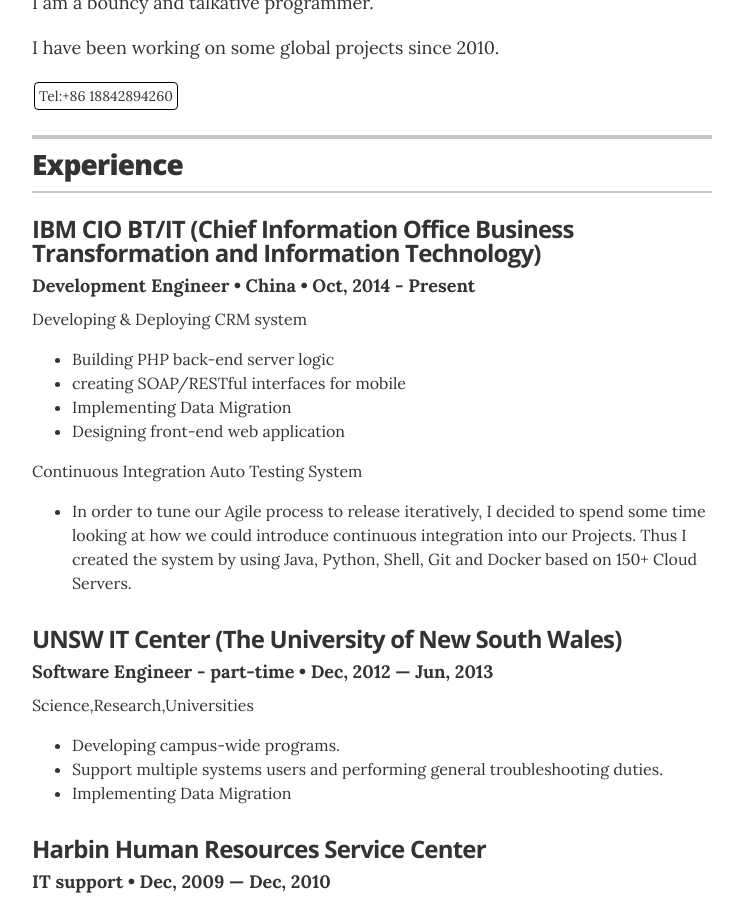
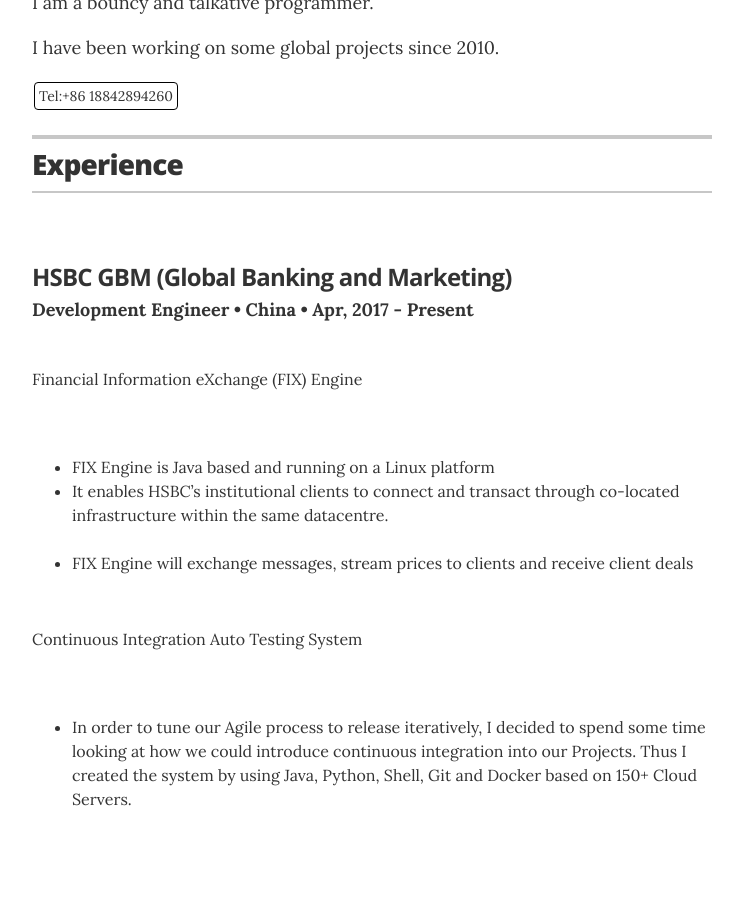
Before and after one commit to ohraymaster/ohraymaster.github.io, a Jekyll site: the page built from index.html, in a window 1280 px wide and 900 px high, scrolled down 360 px. Shown: the whole window, without its empty margins (268-1011 px from the left). Built offline with Jekyll 4.4.1, drawn with Linux system fonts in a browser that asks for light colours.

Commit message:
Update resume.html

```diff
--- a/_layouts/resume.html
+++ b/_layouts/resume.html
@@ -53,6 +53,24 @@
         <header class="section-header">
           <h2>Experience</h2>
         </header>
+        <!-- Duplicate these resume-item elements and edit accordingly for each job you want to add here -->
+        <div class="resume-item">
+          <h3 class="resume-item-title">HSBC GBM (Global Banking and Marketing)</h3>
+          <h4 class="resume-item-details">Development Engineer &bull; China &bull; Apr, 2017 - Present</h4>
+          <p class="resume-item-copy">Financial Information eXchange (FIX) Engine</p>
+          <ul class="resume-item-list">
+            <li>FIX Engine is Java based and running on a Linux platform</li>
+            <li>It enables HSBC’s institutional clients to connect and transact through co-located infrastructure within the same datacentre. </li>
+            <li>FIX Engine will exchange messages, stream prices to clients and receive client deals</li>
+          </ul>
+          <p class="resume-item-copy">Continuous Integration Auto Testing System</p>
+          <ul class="resume-item-list">
+            <li>In order to tune our Agile process to release iteratively, I decided to spend some time looking at how we could introduce continuous integration into our Projects. Thus I created the system by using Java, Python, Shell, Git and Docker based on 150+ Cloud Servers.             </li>
+          </ul>
+          <!--<p class="resume-item-copy">If you're going to copy paste markup, or edit it, just be sure to keep the appropriate classnames on your new elements for styling purposes.</p>-->
+
+        </div><!-- end of resume-item -->
+
 
         <!-- Duplicate these resume-item elements and edit accordingly for each job you want to add here -->
         <div class="resume-item">
```
